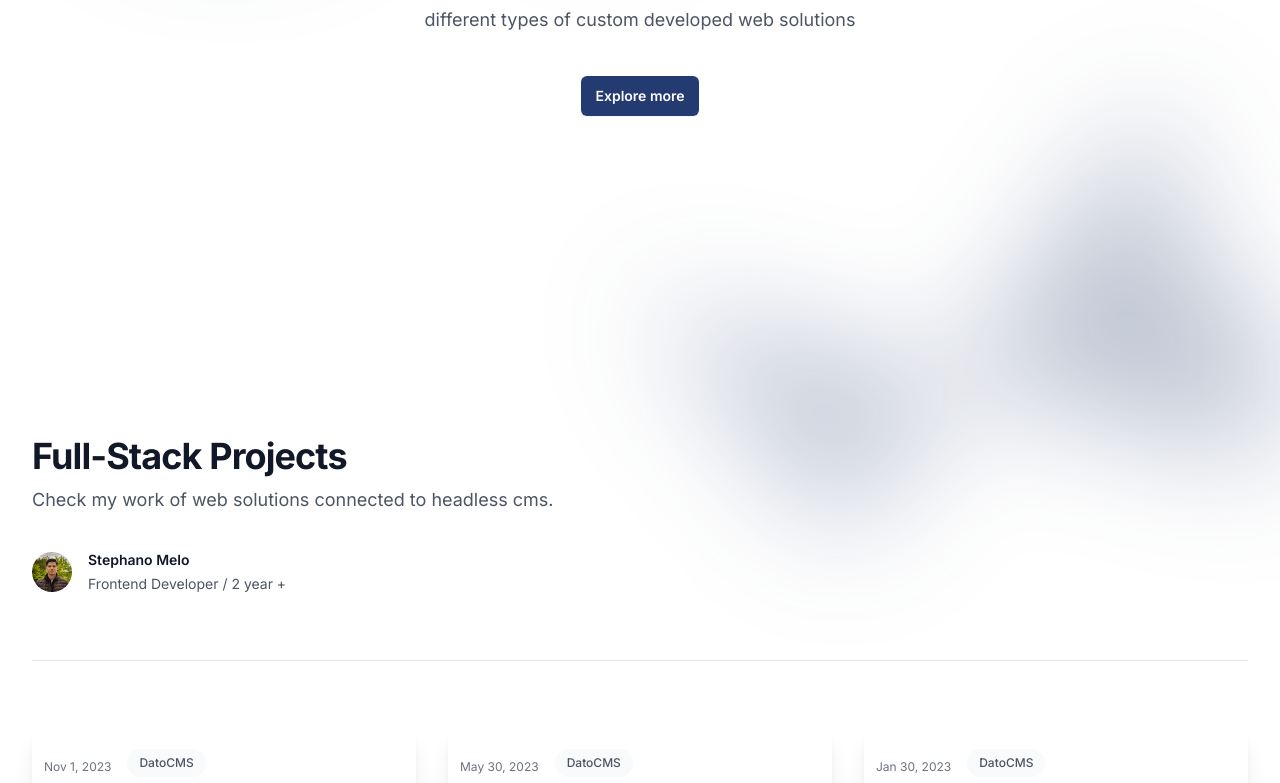
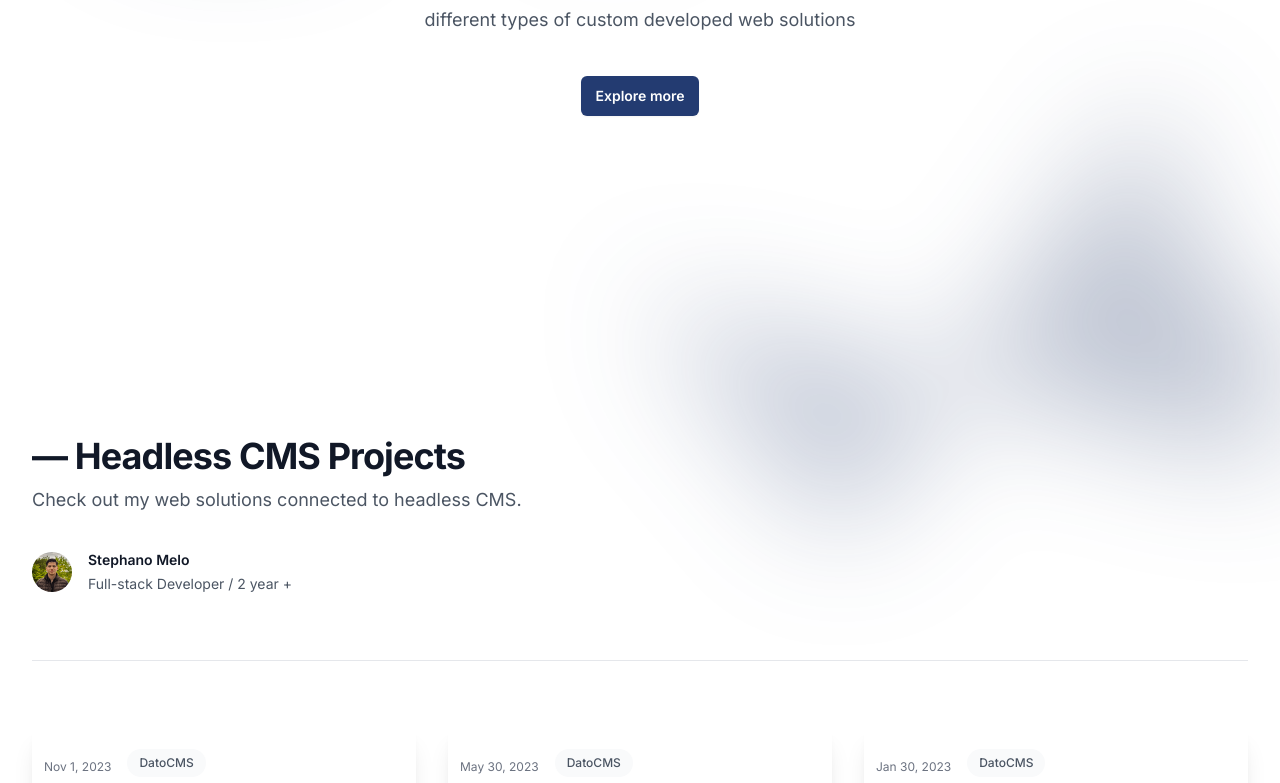
Before and after one commit to Flying0101/projects, a Next.js app: page / in a window 1280 px wide. Shown: the part 452-1235 px from the top of the page. Built offline with nearby package versions, Linux system fonts and the light colour scheme.

Commit message:
update copy

```diff
--- a/src/components/ProjectsOne.tsx
+++ b/src/components/ProjectsOne.tsx
@@ -1,6 +1,5 @@
 "use client";
 import { useProjects } from "@/context/ProjectContext";
-import Link from "next/link";
 const ProjectOne = () => {
   const { fullProjects }: any = useProjects();
 
@@ -10,10 +9,10 @@ const ProjectOne = () => {
         <div className="mx-auto max-w-7xl px-6 lg:px-8">
           <div className="mx-auto max-w-2xl lg:mx-0">
             <h2 className="text-3xl font-bold tracking-tight text-gray-900 sm:text-4xl">
-              Full-Stack Projects
+              — Headless CMS Projects
             </h2>
             <p className="mt-2 text-lg leading-8 text-gray-600">
-              Check my work of web solutions connected to headless cms.
+              Check out my web solutions connected to headless CMS.
             </p>
           </div>
           <div className="relative mt-8 flex items-center gap-x-4">
@@ -24,12 +23,10 @@ const ProjectOne = () => {
             />
             <div className="text-sm leading-6">
               <p className="font-semibold text-gray-900">
-                <a href="#">
-                  <span className="absolute inset-0"></span>
-                  Stephano Melo
-                </a>
+                <span className="absolute inset-0"></span>
+                Stephano Melo
               </p>
-              <p className="text-gray-600">Frontend Developer / 2 year +</p>
+              <p className="text-gray-600">Full-stack Developer / 2 year +</p>
             </div>
           </div>
           <div className="mx-auto mt-10 grid max-w-2xl grid-cols-1 gap-x-8 gap-y-16 border-t border-gray-200 pt-10 sm:mt-16 sm:pt-16 lg:mx-0 lg:max-w-none lg:grid-cols-3">
```
